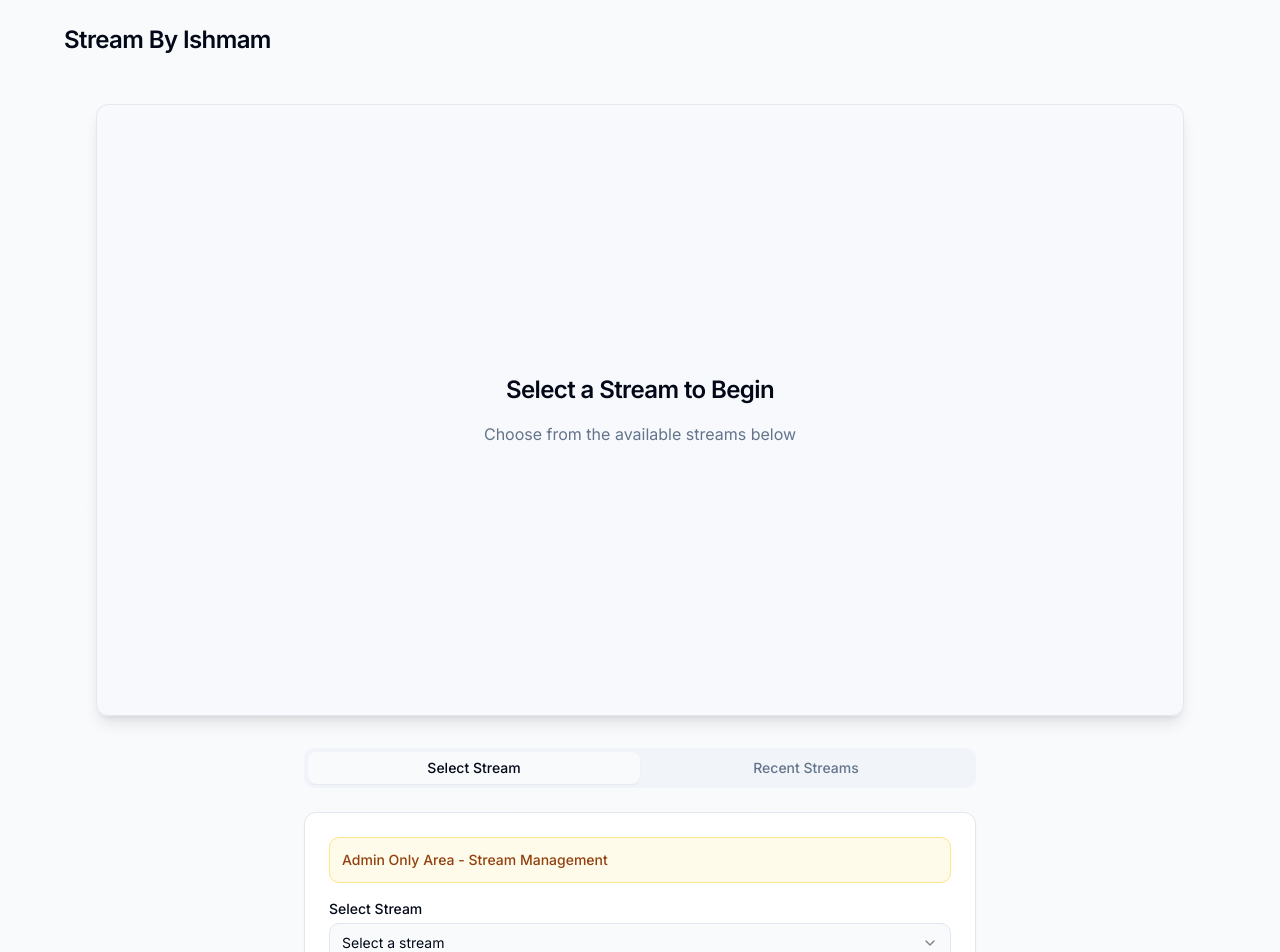
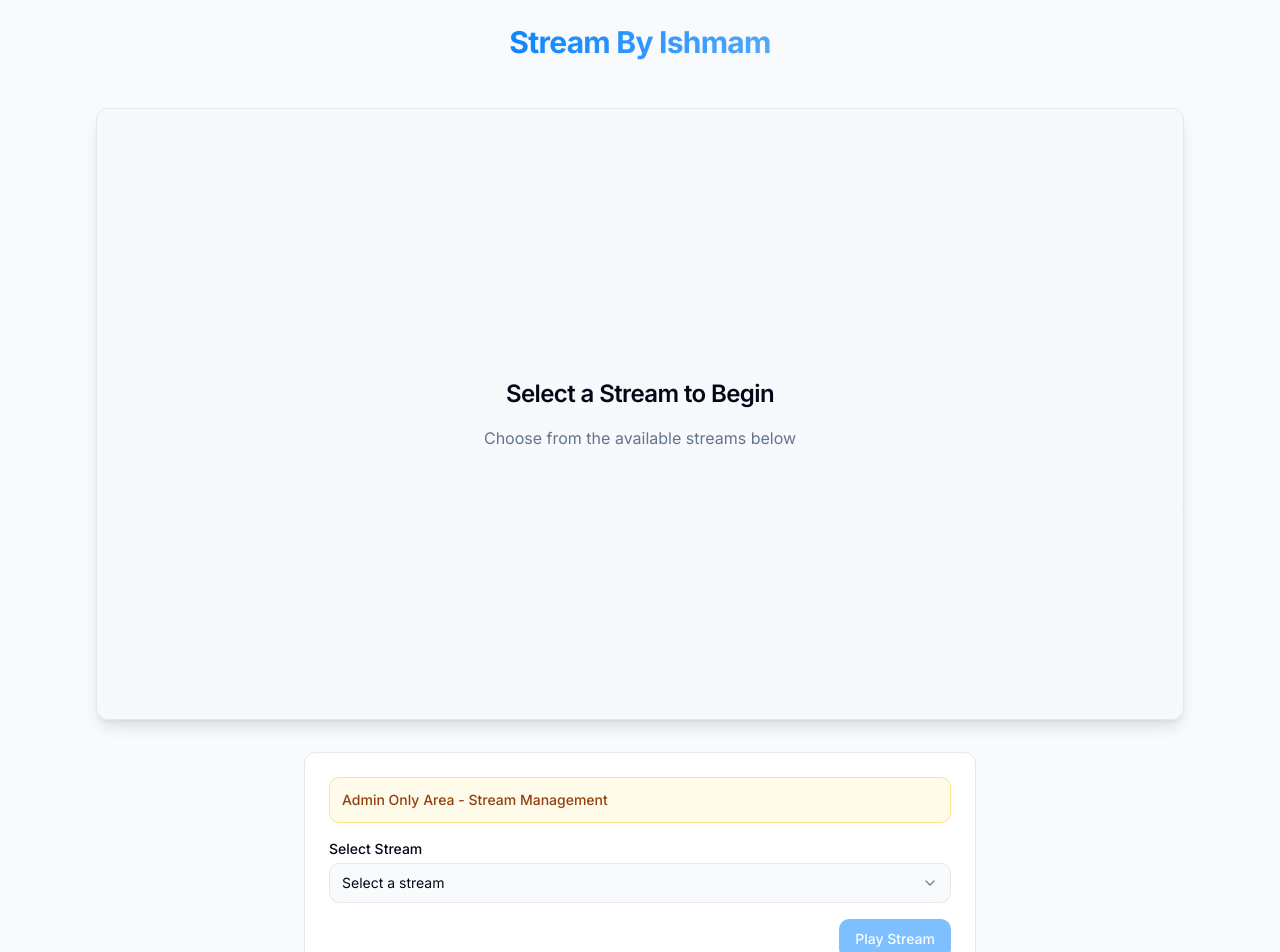
Before and after one commit to ehteshum/streamy-footy-playground, a React (Vite) app: page / in a window 1280 px wide. Shown: the top 952 px of the page. Built offline with nearby package versions, Linux system fonts and the light colour scheme.

Commit message:
Refactor: Hide recent streams and center title
- Removed the "Recent Streams" tab from the UI.
- Centered the "Stream by Ishmam" title in the header.
- Added CSS styling to the title for improved visual appeal.

```diff
--- a/src/components/Layout.tsx
+++ b/src/components/Layout.tsx
@@ -9,8 +9,8 @@ const Layout: React.FC<LayoutProps> = ({ children }) => {
   return (
     <div className="min-h-full w-full bg-gradient-to-br from-background to-background/80 flex flex-col">
       <header className="w-full py-6 px-8 animate-fade-in">
-        <div className="max-w-6xl mx-auto flex items-center justify-between">
-          <h1 className="text-2xl font-semibold tracking-tight">
+        <div className="max-w-6xl mx-auto flex items-center justify-center">
+          <h1 className="text-3xl font-bold tracking-tight bg-gradient-to-r from-primary to-primary/70 bg-clip-text text-transparent animate-pulse-subtle drop-shadow-sm">
             Stream By Ishmam
           </h1>
         </div>
--- a/src/pages/Index.tsx
+++ b/src/pages/Index.tsx
@@ -3,37 +3,24 @@ import React, { useState } from 'react';
 import Layout from '@/components/Layout';
 import VideoPlayer from '@/components/VideoPlayer';
 import StreamForm from '@/components/StreamForm';
-import RecentStreams from '@/components/RecentStreams';
-import { useStreamHistory, type StreamEntry } from '@/hooks/useStreamHistory';
+import { type StreamEntry } from '@/hooks/useStreamHistory';
 import { Card, CardContent } from '@/components/ui/card';
-import { Tabs, TabsContent, TabsList, TabsTrigger } from '@/components/ui/tabs';
 import { toast } from '@/lib/toast';
 
 const Index = () => {
   const [currentStream, setCurrentStream] = useState<string | null>(null);
   const [currentTitle, setCurrentTitle] = useState<string | null>(null);
-  const { streams, addStream, removeStream, clearHistory } = useStreamHistory();
 
   const handleStreamSubmit = (url: string, title: string) => {
     setCurrentStream(url);
     setCurrentTitle(title);
-    addStream(url, title);
+    toast.success(`Loading: ${title}`);
   };
 
   const handleStreamSelect = (stream: StreamEntry) => {
     setCurrentStream(stream.url);
     setCurrentTitle(stream.title);
     toast.success(`Loading: ${stream.title}`);
-  };
-
-  const handleStreamRemove = (id: string) => {
-    removeStream(id);
-    toast.success('Stream removed from history');
-  };
-
-  const handleClearAll = () => {
-    clearHistory();
-    toast.success('Stream history cleared');
   };
 
   return (
@@ -61,31 +48,11 @@ const Index = () => {
 
         {/* Stream Controls Section */}
         <section className="w-full max-w-2xl mx-auto">
-          <Tabs defaultValue="add" className="w-full">
-            <TabsList className="w-full grid grid-cols-2 mb-6">
-              <TabsTrigger value="add" className="text-sm">Select Stream</TabsTrigger>
-              <TabsTrigger value="recent" className="text-sm">Recent Streams</TabsTrigger>
-            </TabsList>
-            <TabsContent value="add" className="animate-slide-up">
-              <Card>
-                <CardContent className="p-6">
-                  <StreamForm onStreamSubmit={handleStreamSubmit} />
-                </CardContent>
-              </Card>
-            </TabsContent>
-            <TabsContent value="recent" className="animate-slide-up">
-              <Card>
-                <CardContent className="p-6">
-                  <RecentStreams
-                    streams={streams}
-                    onStreamSelect={handleStreamSelect}
-                    onStreamRemove={handleStreamRemove}
-                    onClearAll={handleClearAll}
-                  />
-                </CardContent>
-              </Card>
-            </TabsContent>
-          </Tabs>
+          <Card className="animate-slide-up">
+            <CardContent className="p-6">
+              <StreamForm onStreamSubmit={handleStreamSubmit} />
+            </CardContent>
+          </Card>
         </section>
       </div>
     </Layout>
```
